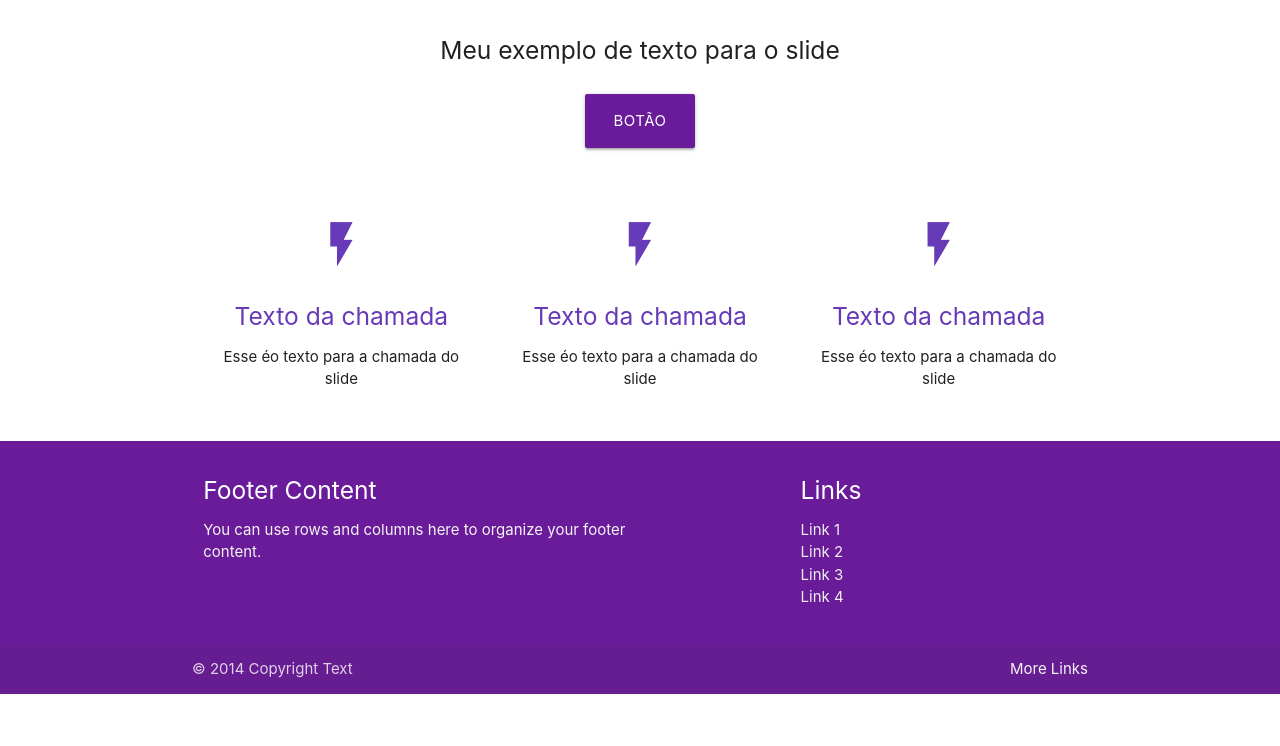
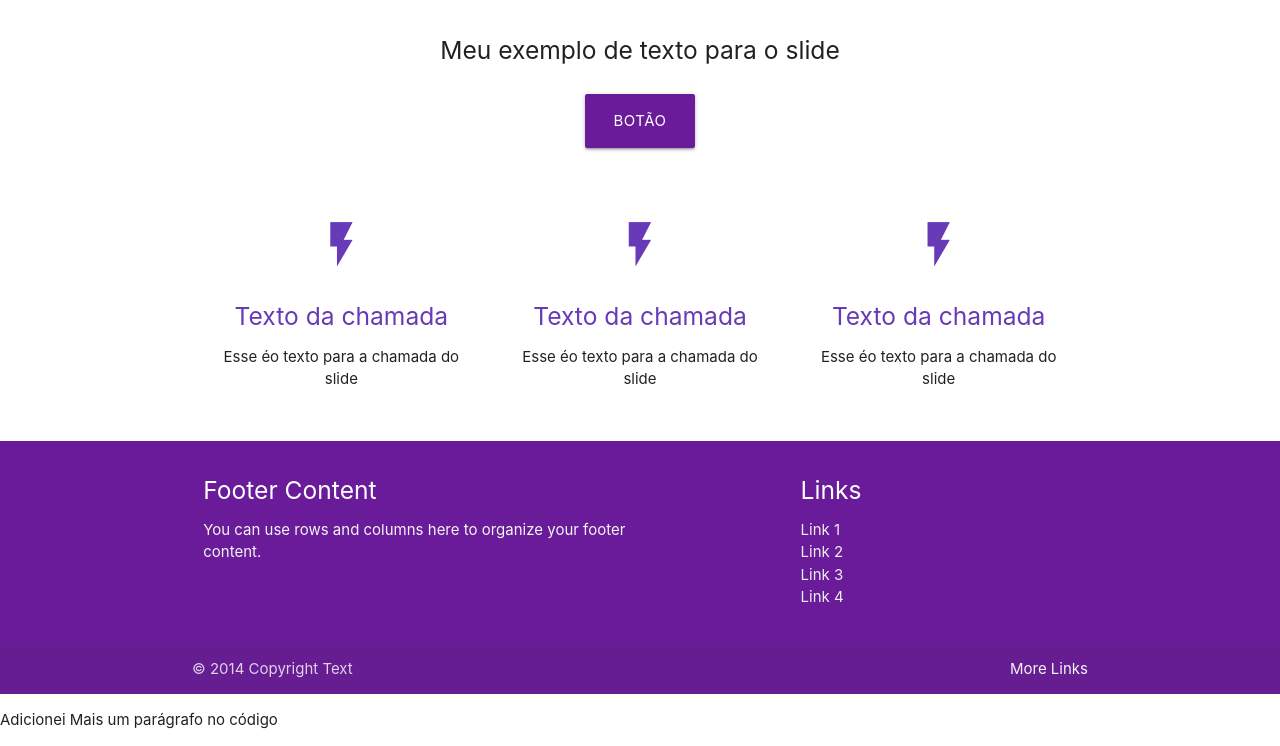
Before and after one commit to Rai-vaz/serialize, a plain HTML site: page index.html in a window 1280 px wide. Shown: the part 195-941 px from the top of the page. Before the commit the page ends 889 px from the top, so only its background shows below. Drawn offline with nearby package versions, Linux system fonts and the light colour scheme.

Commit message:
Novo parágrafo
Apenas para teste

```diff
--- a/index.html
+++ b/index.html
@@ -98,6 +98,8 @@
       </div>
     </footer>
 
+    <p>Adicionei Mais um parágrafo no código</p>
+
 
   <!--  Scripts-->
   <script src="https://code.jquery.com/jquery-2.1.1.min.js"></script>
```
